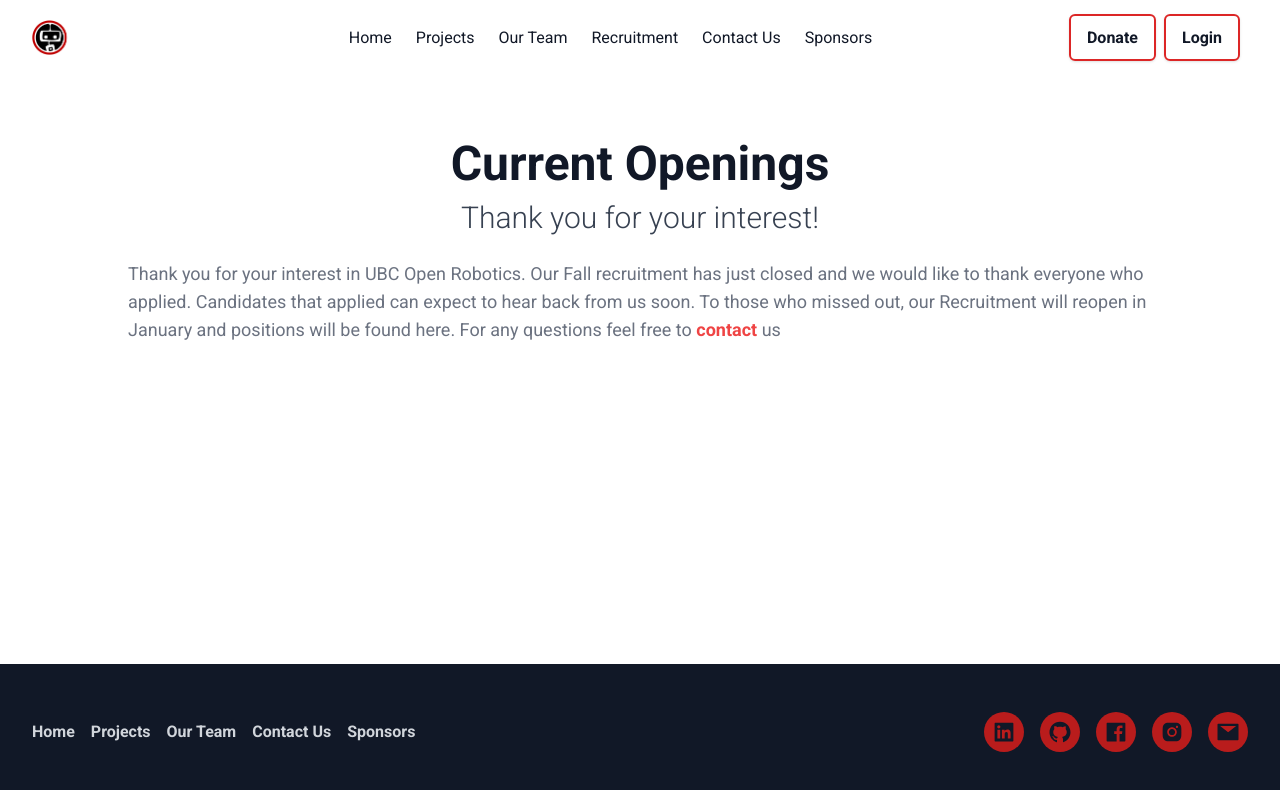
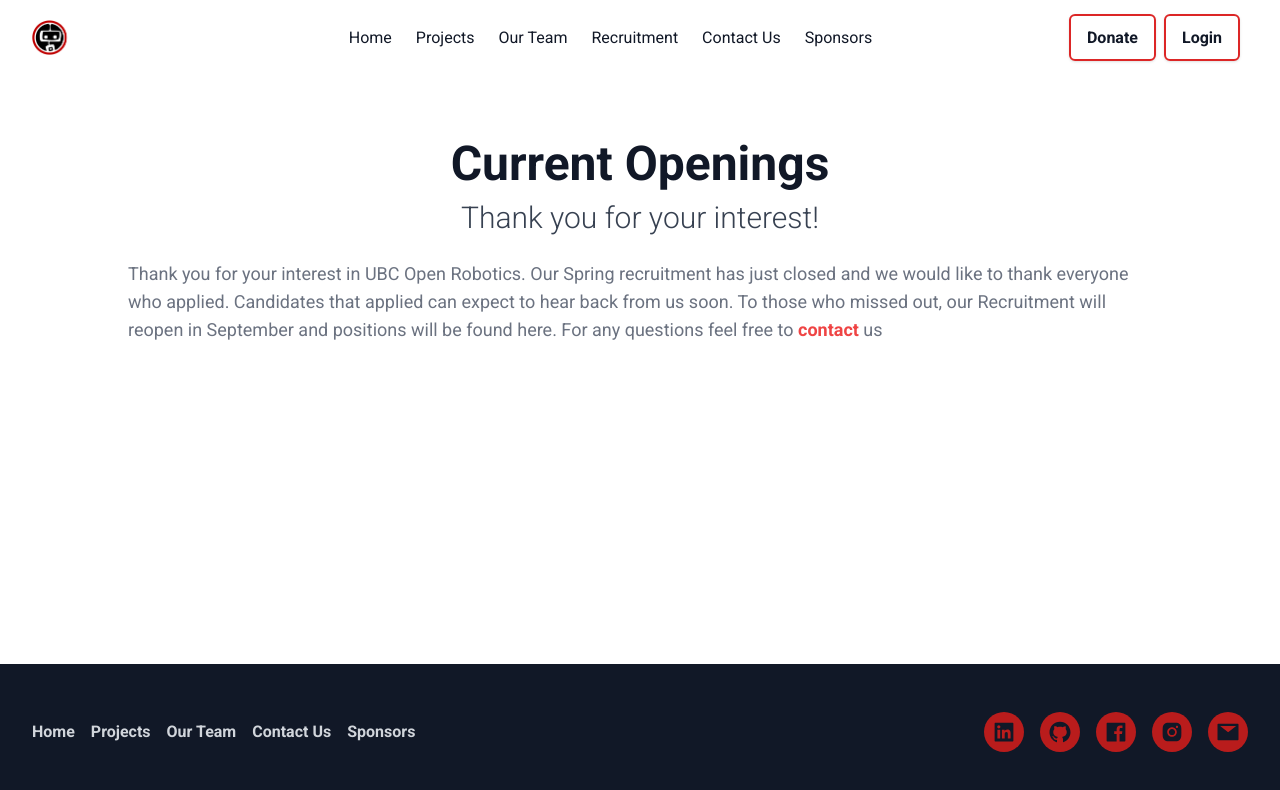
Before and after one commit to SteveIsnthere/openrobotics_website, a React (Create React App) app: page /Recruitment in a window 1280 px wide. Shown: the top 790 px of the page. Built offline with nearby package versions, Linux system fonts and the light colour scheme.

Commit message:
closes : #31

```diff
--- a/src/components/Recruitment/Recruitment.tsx
+++ b/src/components/Recruitment/Recruitment.tsx
@@ -228,8 +228,8 @@ const Recruitment = () => {
         Thank you for your interest!
       </h1>
       <p className="py-4 text-md md:text-lg  text-gray-500">
-        Thank you for your interest in UBC Open Robotics. Our Fall recruitment has just closed and we would like to thank everyone who
-        applied. Candidates that applied can expect to hear back from us soon. To those who missed out, our Recruitment will reopen in January and positions will be found here. For any questions feel free to
+        Thank you for your interest in UBC Open Robotics. Our Spring recruitment has just closed and we would like to thank everyone who
+        applied. Candidates that applied can expect to hear back from us soon. To those who missed out, our Recruitment will reopen in September and positions will be found here. For any questions feel free to
         {" "}
         <Link
                 className="font-bold text-red-500 cursor-pointer hover:text-red-700"
```
